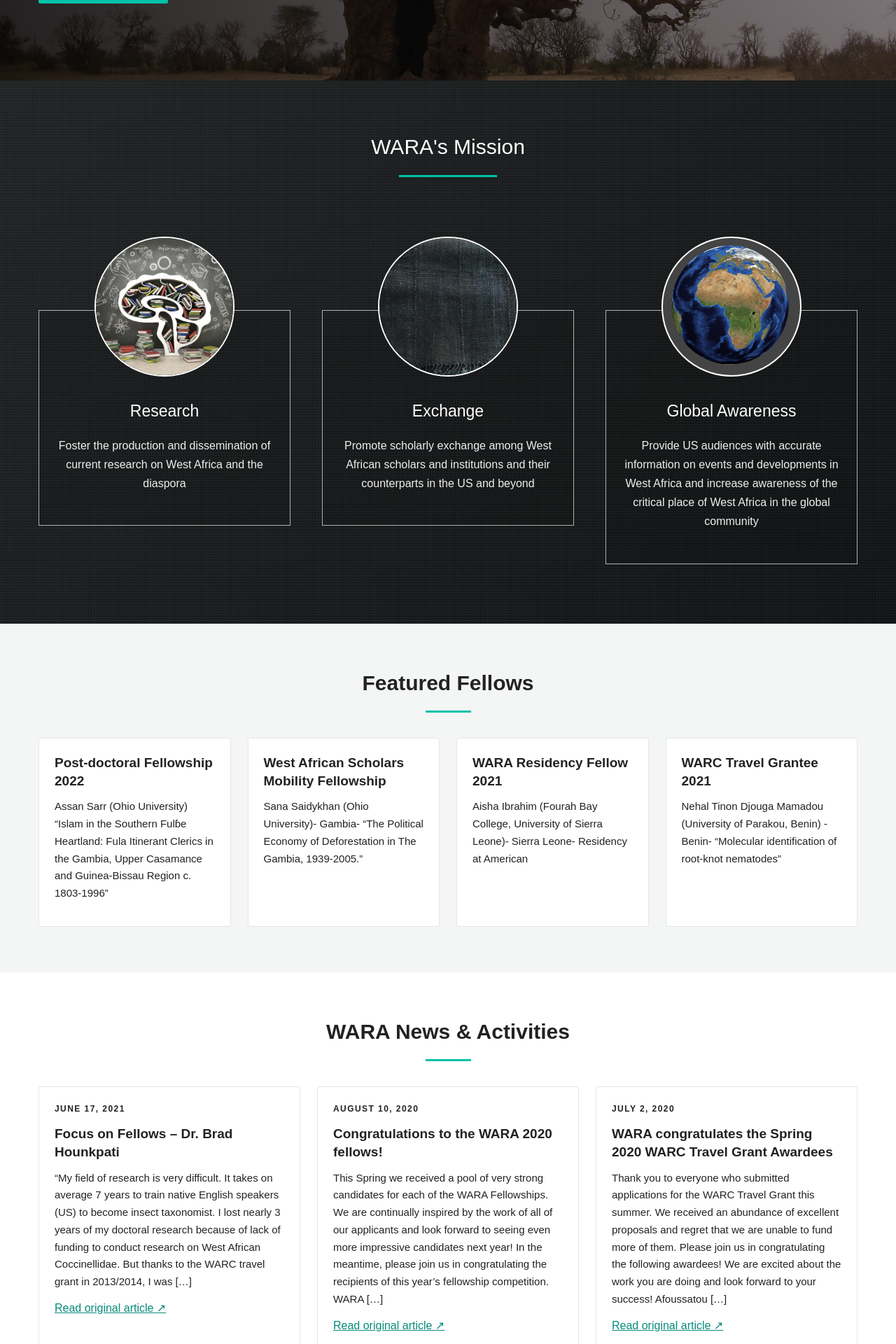
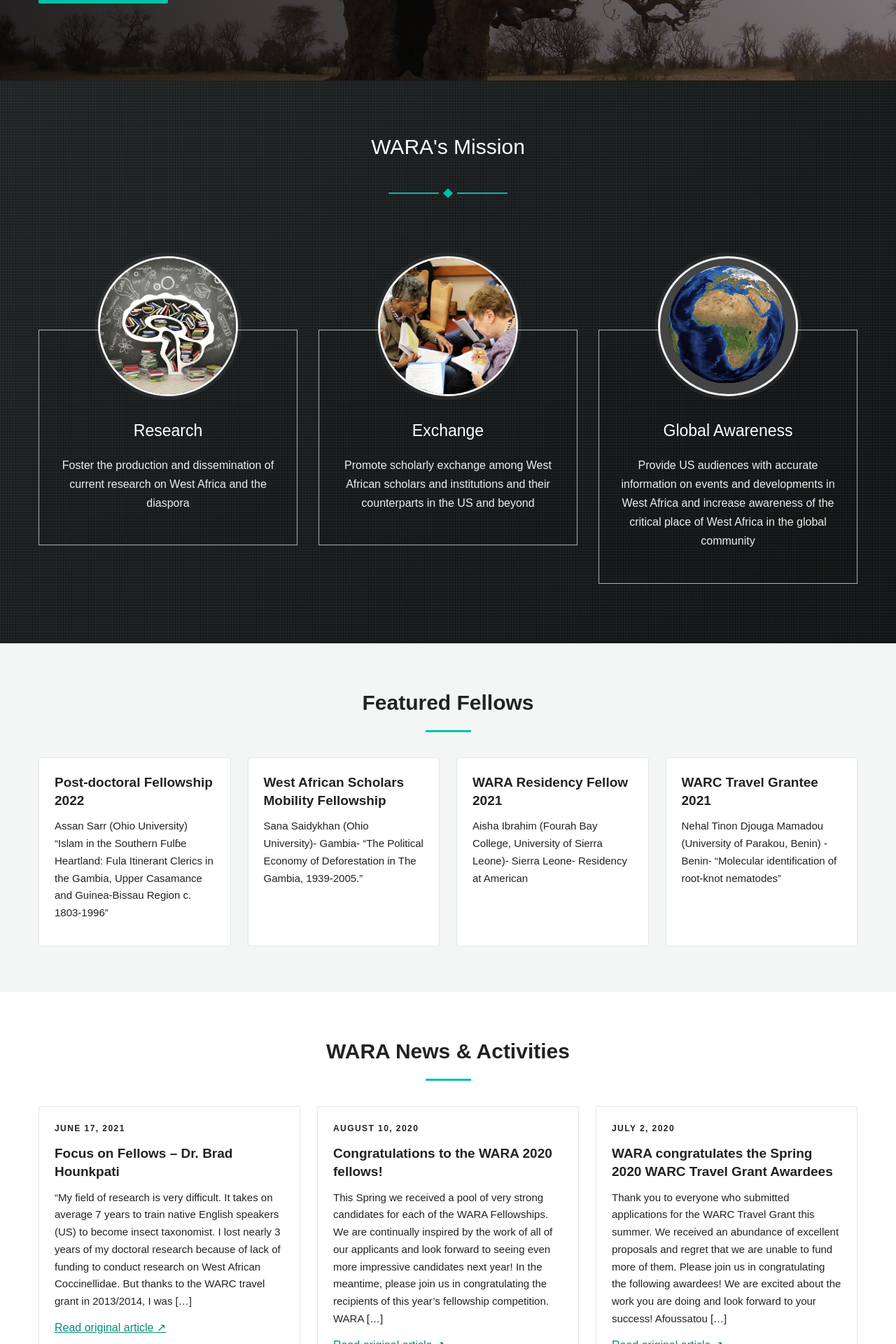
Before and after one commit to warawebsite/westafricanresearchassociation, a Jekyll site: the page built from docs/index.html, in a window 1280 px wide. Shown: the part 664-2584 px from the top of the page at 70% size. Built offline with Jekyll 4.4.1, drawn with Linux system fonts in a browser that asks for light colours.

Commit message:
Improve WARA mission styling and restore Exchange photograph

```diff
--- a/docs/assets/css/site.css
+++ b/docs/assets/css/site.css
@@ -281,3 +281,16 @@
 .wara-mission-content {
     background: rgba(0,0,0,.10);
 }
+
+/* WARA mission refinements */
+.wara-mission .section-title::after{display:none}
+.wara-mission-divider{display:flex;align-items:center;justify-content:center;gap:8px;margin:12px auto 45px}
+.wara-mission-divider span{width:72px;height:2px;background:#00bda9}
+.wara-mission-divider i{width:10px;height:10px;background:#00bda9;transform:rotate(45deg)}
+.wara-mission-grid{gap:30px}
+.wara-mission-image{border:3px solid #f5f5f5;box-shadow:0 0 0 5px rgba(255,255,255,.05)}
+.wara-mission-content{background:rgba(0,0,0,.07)}
+@media(max-width:650px){
+.wara-mission-grid{grid-template-columns:1fr;gap:45px}
+.wara-mission-card{max-width:430px;margin:auto}
+}
--- a/docs/index.html
+++ b/docs/index.html
@@ -9,6 +9,7 @@
 <section class="wara-mission">
 <div class="wrap">
 <h2 class="section-title">WARA's Mission</h2>
+<div class="wara-mission-divider" aria-hidden="true"><span></span><i></i><span></span></div>
 <div class="wara-mission-grid">
 
 <article class="wara-mission-card">
```
Also changed, not shown: docs/assets/images/wara-mission/exchange.jpg.
